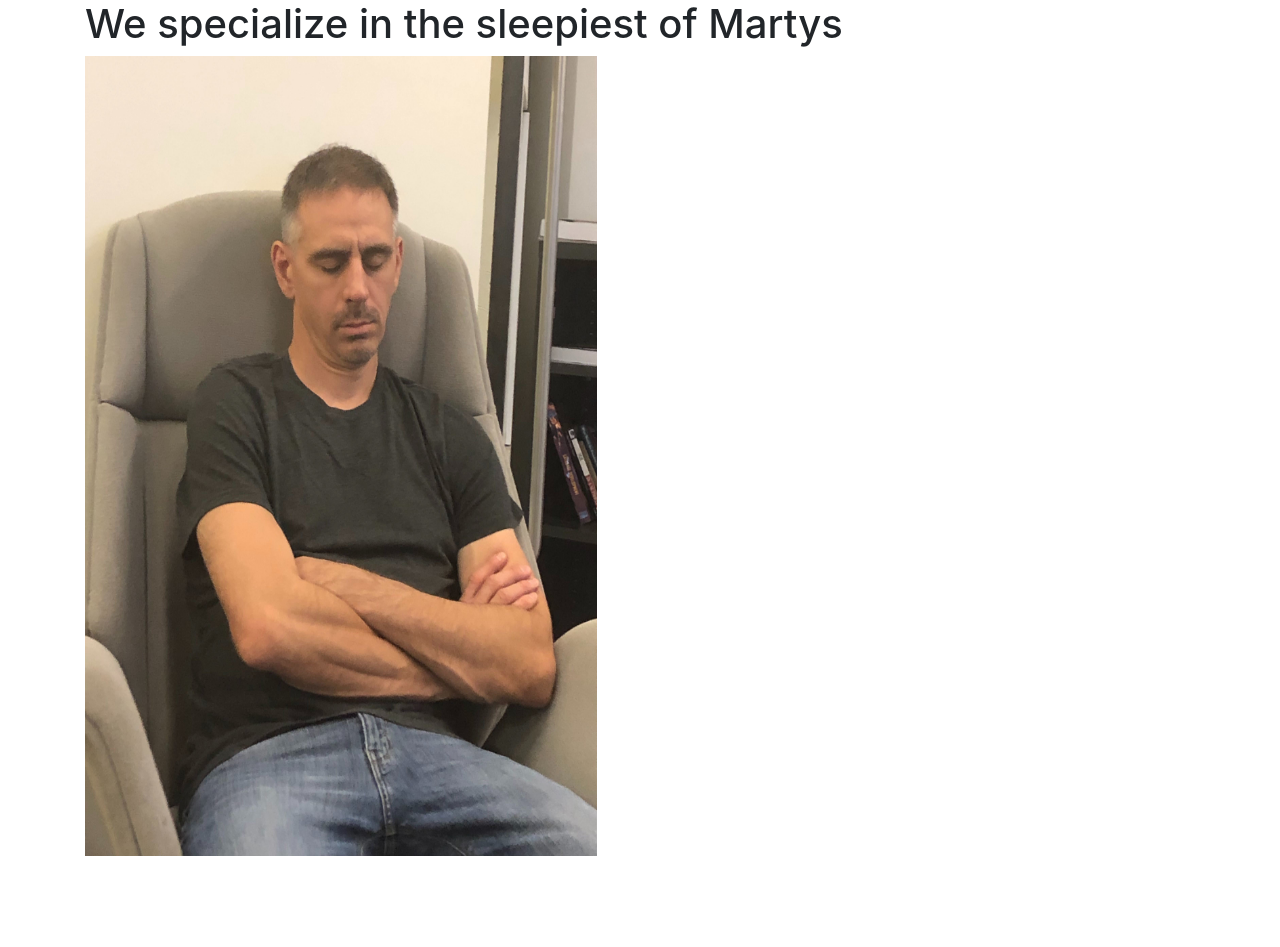
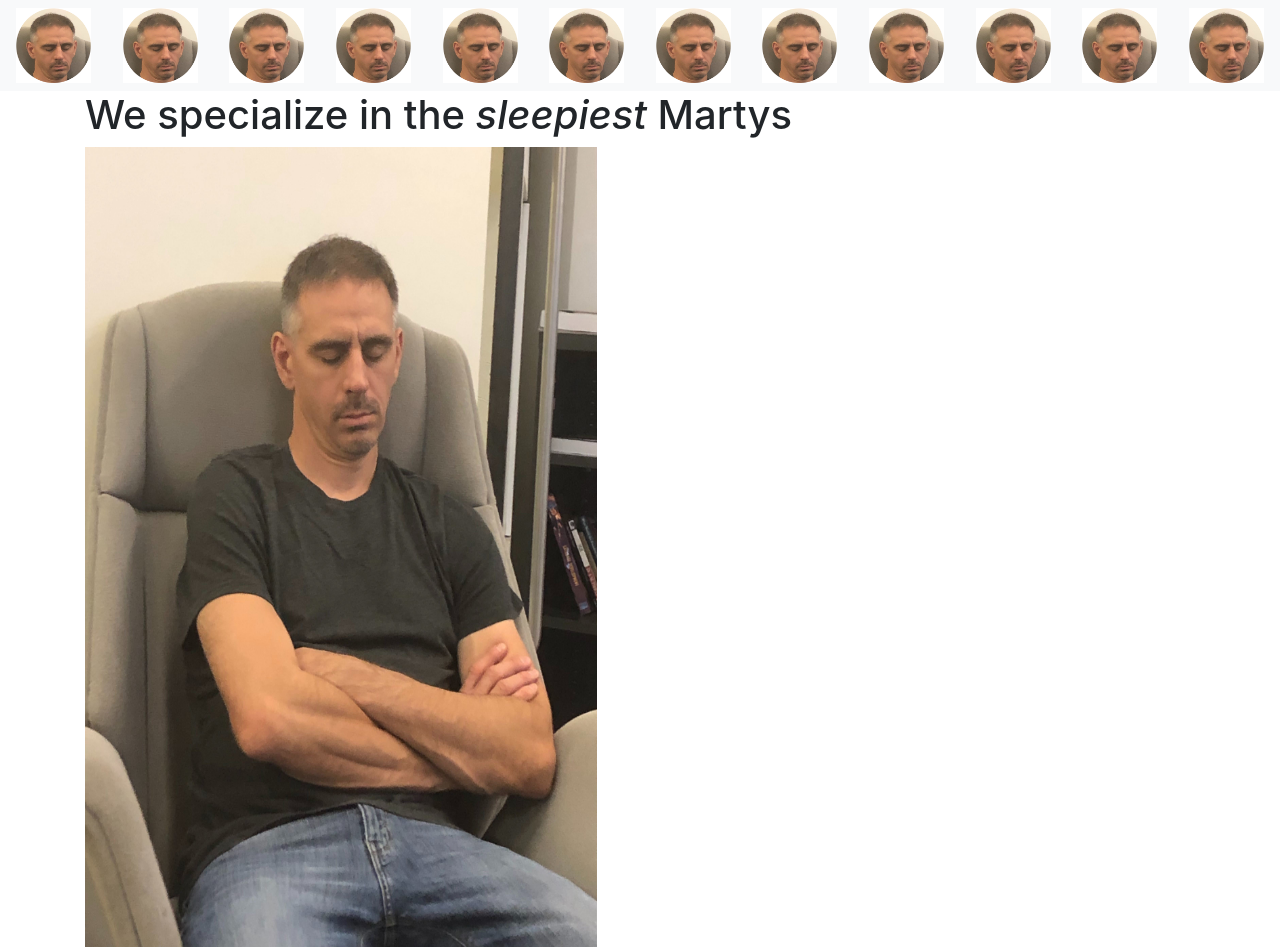
Before and after one commit to jmurph1992/sleeping-marty, a plain HTML site: page public-html/index.html in a window 1280 px wide. Before the commit the page ends 856 px from the top, so only its background shows below. Drawn offline with nearby package versions, Linux system fonts and the light colour scheme.

Commit message:
add navbar and critical site branding

```diff
--- a/public-html/index.html
+++ b/public-html/index.html
@@ -13,10 +13,24 @@
     <title>Sleeping Marty</title>
   </head>
   <body>
+      <nav class="navbar navbar-light bg-light">
+          <img src="./documentation/marty-logo.jpg" width="75" height="75" class="d-inline-block align-top" alt="">
+          <img src="./documentation/marty-logo.jpg" width="75" height="75" class="d-inline-block align-top" alt="">
+          <img src="./documentation/marty-logo.jpg" width="75" height="75" class="d-inline-block align-top" alt="">
+          <img src="./documentation/marty-logo.jpg" width="75" height="75" class="d-inline-block align-top" alt="">
+          <img src="./documentation/marty-logo.jpg" width="75" height="75" class="d-inline-block align-top" alt="">
+          <img src="./documentation/marty-logo.jpg" width="75" height="75" class="d-inline-block align-top" alt="">
+          <img src="./documentation/marty-logo.jpg" width="75" height="75" class="d-inline-block align-top" alt="">
+          <img src="./documentation/marty-logo.jpg" width="75" height="75" class="d-inline-block align-top" alt="">
+          <img src="./documentation/marty-logo.jpg" width="75" height="75" class="d-inline-block align-top" alt="">
+          <img src="./documentation/marty-logo.jpg" width="75" height="75" class="d-inline-block align-top" alt="">
+          <img src="./documentation/marty-logo.jpg" width="75" height="75" class="d-inline-block align-top" alt="">
+          <img src="./documentation/marty-logo.jpg" width="75" height="75" class="d-inline-block align-top" alt="">
+        </nav>
     <div class="container">
 		<div class="row">
 			<div class="col">
-				<h1>We specialize in the sleepiest of Martys</h1>
+				<h1>We specialize in the <em>sleepiest</em> Martys</h1>
 			</div>
 		</div>
       <div class="row">
```
Also changed, not shown: public-html/documentation/marty-logo.jpg (added).
